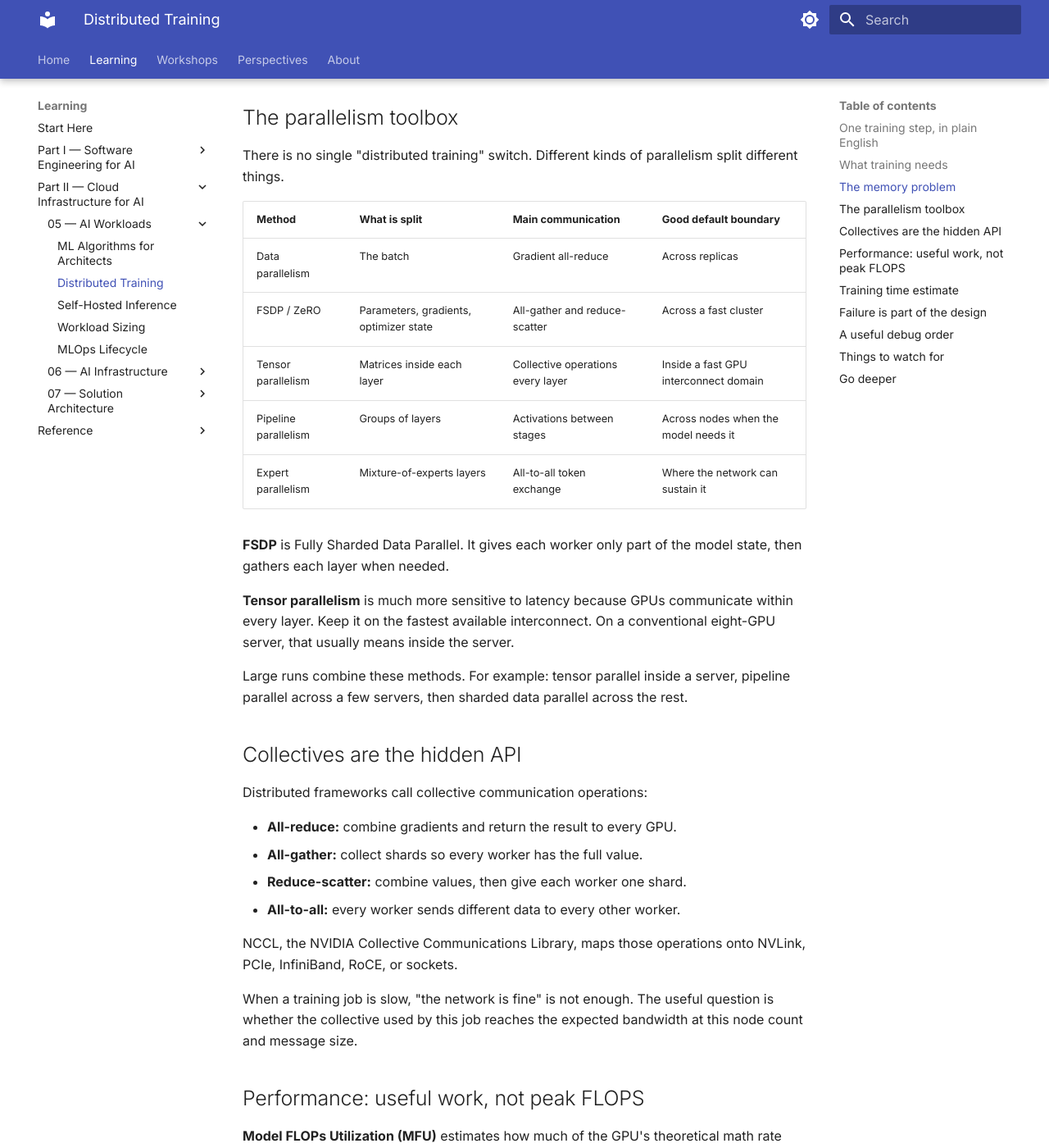
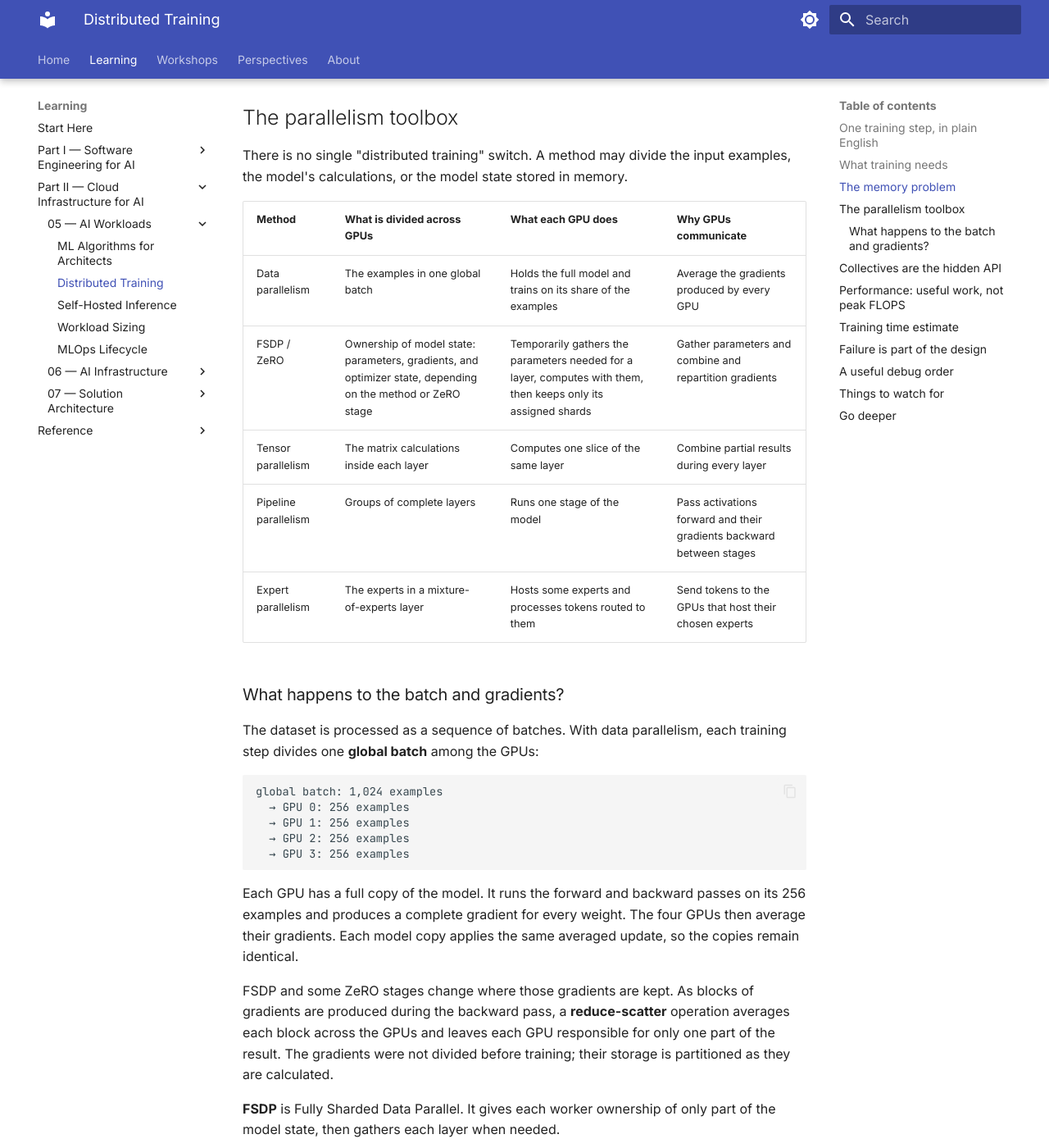
Before and after one commit to Jonathan34/ai-learning, an MkDocs documentation site: the page built from docs/05-ai-workloads/22-distributed-training.md, in a window 1280 px wide and 1400 px high, scrolled down 2207 px. Shown: the whole window at 82% size. Built offline with MkDocs 1.6.1 and Material for MkDocs 9.7.7, drawn with Linux system fonts in a browser that asks for light colours.

Commit message:
docs: clarify distributed training splits

````diff
--- a/docs/05-ai-workloads/22-distributed-training.md
+++ b/docs/05-ai-workloads/22-distributed-training.md
@@ -67,17 +67,33 @@ Activation checkpointing reduces memory by discarding some activations and recom
 
 ## The parallelism toolbox
 
-There is no single "distributed training" switch. Different kinds of parallelism split different things.
+There is no single "distributed training" switch. A method may divide the input examples, the model's calculations, or the model state stored in memory.
 
-| Method | What is split | Main communication | Good default boundary |
+| Method | What is divided across GPUs | What each GPU does | Why GPUs communicate |
 |---|---|---|---|
-| Data parallelism | The batch | Gradient all-reduce | Across replicas |
-| FSDP / ZeRO | Parameters, gradients, optimizer state | All-gather and reduce-scatter | Across a fast cluster |
-| Tensor parallelism | Matrices inside each layer | Collective operations every layer | Inside a fast GPU interconnect domain |
-| Pipeline parallelism | Groups of layers | Activations between stages | Across nodes when the model needs it |
-| Expert parallelism | Mixture-of-experts layers | All-to-all token exchange | Where the network can sustain it |
+| Data parallelism | The examples in one global batch | Holds the full model and trains on its share of the examples | Average the gradients produced by every GPU |
+| FSDP / ZeRO | Ownership of model state: parameters, gradients, and optimizer state, depending on the method or ZeRO stage | Temporarily gathers the parameters needed for a layer, computes with them, then keeps only its assigned shards | Gather parameters and combine and repartition gradients |
+| Tensor parallelism | The matrix calculations inside each layer | Computes one slice of the same layer | Combine partial results during every layer |
+| Pipeline parallelism | Groups of complete layers | Runs one stage of the model | Pass activations forward and their gradients backward between stages |
+| Expert parallelism | The experts in a mixture-of-experts layer | Hosts some experts and processes tokens routed to them | Send tokens to the GPUs that host their chosen experts |
 
-**FSDP** is Fully Sharded Data Parallel. It gives each worker only part of the model state, then gathers each layer when needed.
+### What happens to the batch and gradients?
+
+The dataset is processed as a sequence of batches. With data parallelism, each training step divides one **global batch** among the GPUs:
+
+```text
+global batch: 1,024 examples
+  → GPU 0: 256 examples
+  → GPU 1: 256 examples
+  → GPU 2: 256 examples
+  → GPU 3: 256 examples
+```
+
+Each GPU has a full copy of the model. It runs the forward and backward passes on its 256 examples and produces a complete gradient for every weight. The four GPUs then average their gradients. Each model copy applies the same averaged update, so the copies remain identical.
+
+FSDP and some ZeRO stages change where those gradients are kept. As blocks of gradients are produced during the backward pass, a **reduce-scatter** operation averages each block across the GPUs and leaves each GPU responsible for only one part of the result. The gradients were not divided before training; their storage is partitioned as they are calculated.
+
+**FSDP** is Fully Sharded Data Parallel. It gives each worker ownership of only part of the model state, then gathers each layer when needed.
 
 **Tensor parallelism** is much more sensitive to latency because GPUs communicate within every layer. Keep it on the fastest available interconnect. On a conventional eight-GPU server, that usually means inside the server.
 
````
